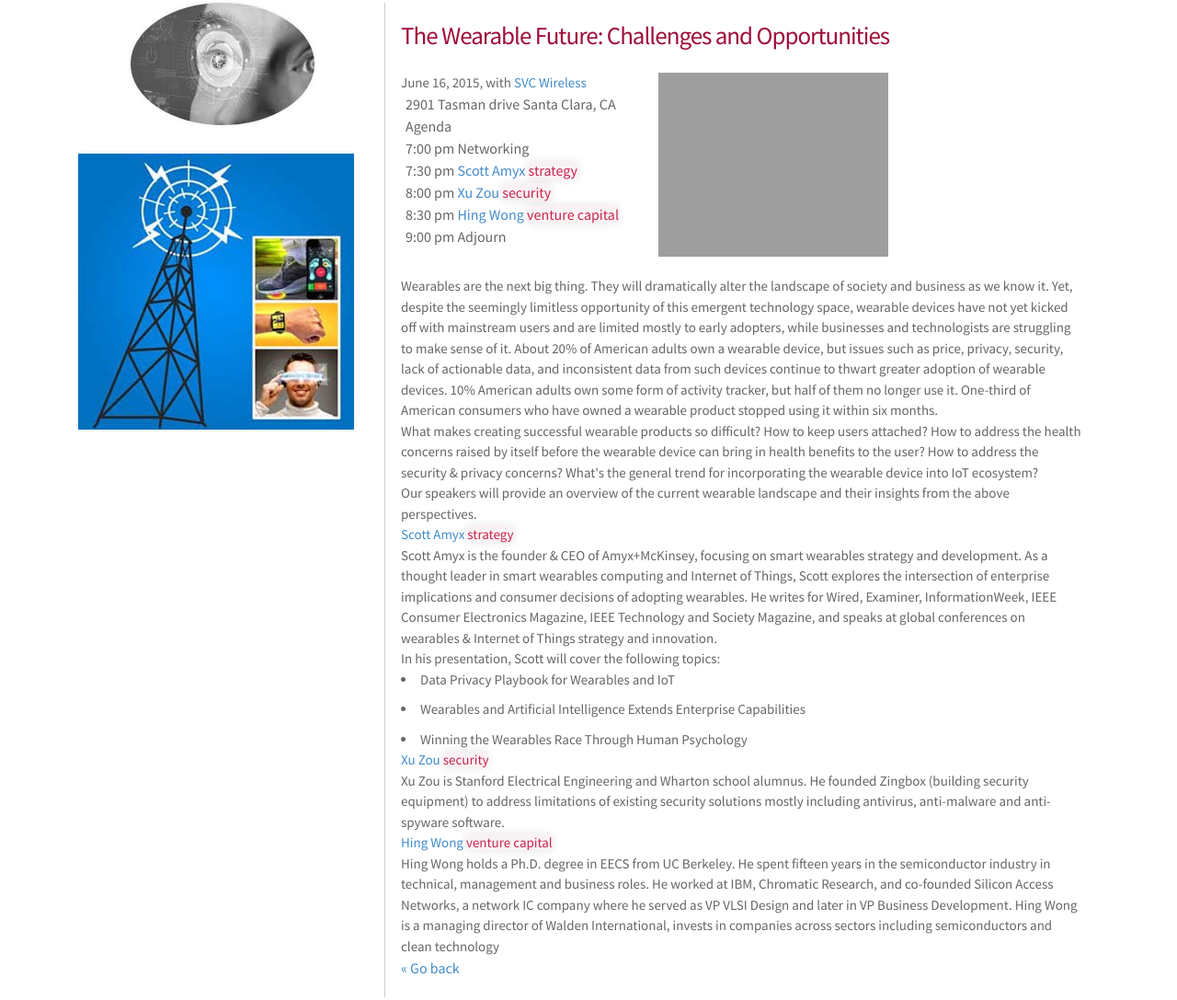
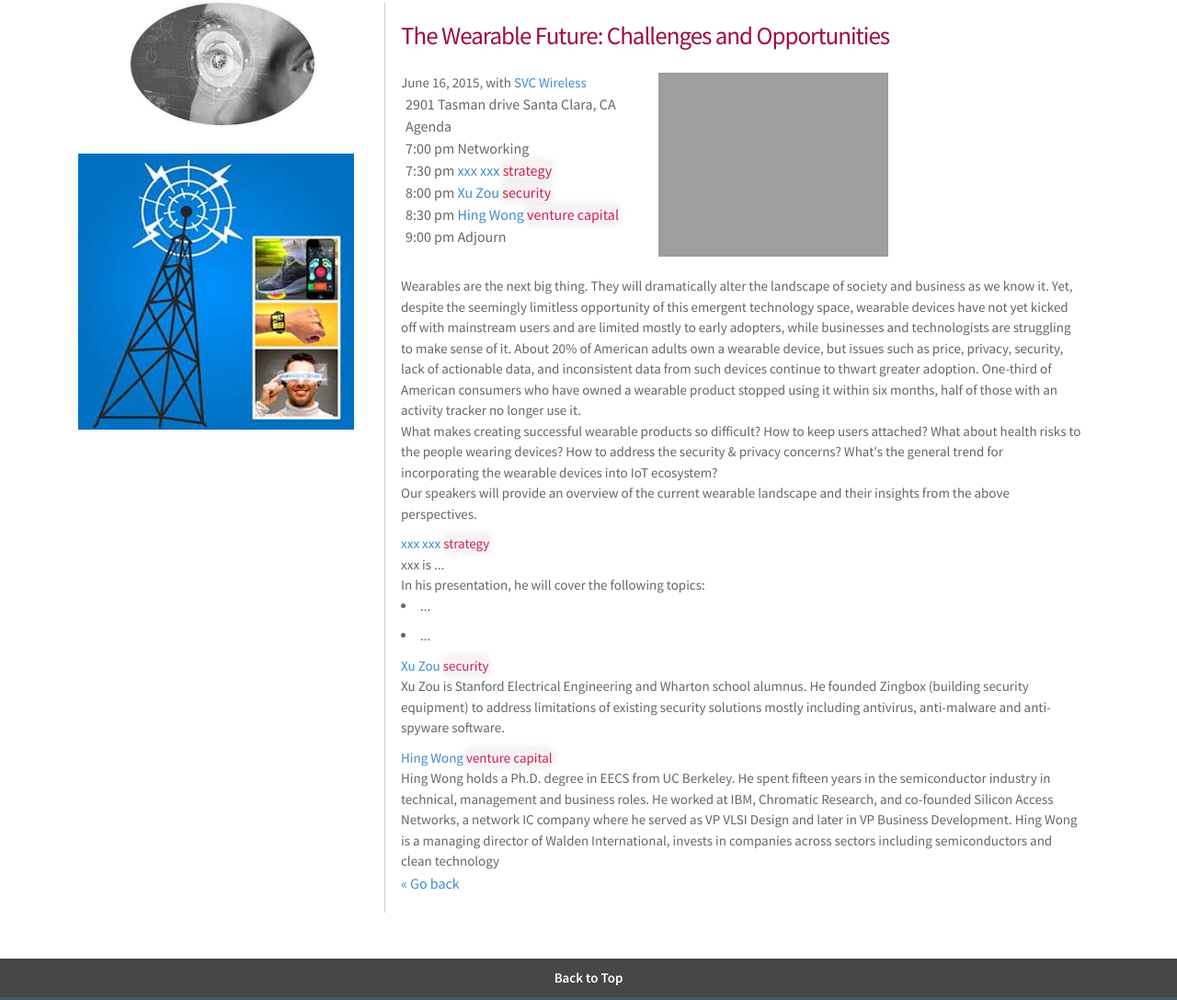
Before and after one commit to iotw/iotw.github.io, a plain HTML site: page events/June-16-2015.html in a window 1280 px wide. Shown: the part 205-1292 px from the top of the page at 92% size. Drawn offline with Linux system fonts and the light colour scheme; grey boxes are pictures that could not be loaded.

Commit message:
change of speakers

```diff
--- a/events/June-16-2015.html
+++ b/events/June-16-2015.html
@@ -4,14 +4,12 @@
   <head>
     <meta charset='utf-8'>
     <meta http-equiv="X-UA-Compatible" content="chrome=1">
-    <meta name="description" content="IoT &amp; Wearables : Speaker: Scott Amyx">
-
+    <meta name="description" content="IoT &amp; Events : June 16th, 2015">
 
     <link rel="stylesheet" type="text/css" media="screen" href="../stylesheets/stylesheet.css">
     <link rel="shortcut icon" href="../images/favicon.ico"/>
     <link href="../stylesheets/bootstrap.min.css" rel="stylesheet">
     <link href="../stylesheets/custom.css" rel="stylesheet">
-
 
     <title>Events: June 16, 2015</title>
   </head>
@@ -64,7 +62,7 @@ Agenda
 7:00 pm     Networking
 	<br>
 7:30 pm
-	<a href="../presenters/scott-amyx.html">Scott Amyx</a>&nbsp;<code>strategy</code>
+	<a href="../presenters/">xxx xxx</a>&nbsp;<code>strategy</code>
 		<br>
 8:00 pm
 		<a href="https://www.linkedin.com/in/xuzou">Xu Zou</a>&nbsp;<code>security</code>
@@ -84,40 +82,36 @@ Agenda
 
 					 About 20% of American adults own a wearable device, but issues such as price, privacy, security,
 					 lack of actionable data, and inconsistent data from such devices continue to
-					 thwart greater adoption of wearable devices.
-					 10% American adults own some form of activity tracker, but half of them no longer use it.
-					 One-third of American consumers who have owned a wearable product stopped using it within six months.
+					 thwart greater adoption.
+
+					 One-third of American consumers who have owned a wearable product stopped using it within six months,
+					 half of those with an activity tracker no longer use it.
 					 <div class = "speaker_page_text">
 					 What makes creating successful wearable products so difficult?
 					 How to keep users attached?
-					 How to address the health concerns raised by itself before the wearable device can bring in
-					 health benefits to the user? How to address the security & privacy concerns?
-                     What's the general trend for incorporating the wearable device into IoT ecosystem?
+					 What about health risks to the people wearing devices?
+					 How to address the security & privacy concerns?
+                     What's the general trend for incorporating the wearable devices into IoT ecosystem?
 <br>
 Our speakers will provide an overview of the current wearable landscape and
 their insights from the above perspectives.
-<br>
-	<a href="../presenters/scott-amyx.html">Scott Amyx</a>&nbsp;<code>strategy</code>
+<p></p>
+	<a href="../presenters/">xxx xxx</a>&nbsp;<code>strategy</code>
 		<br>
 
-Scott Amyx is the founder & CEO of Amyx+McKinsey, focusing on smart wearables strategy
-and development. As a thought leader in smart wearables computing and Internet of Things,
-Scott explores the intersection of enterprise implications and consumer decisions of adopting wearables.
-He writes for Wired, Examiner, InformationWeek, IEEE Consumer Electronics Magazine, IEEE Technology and Society Magazine,
-and speaks at global conferences on wearables & Internet of Things strategy and innovation.
+xxx is ...
 <br>
-In his presentation, Scott will cover the following topics:
-<li>Data Privacy Playbook for Wearables and IoT
-<li>Wearables and Artificial Intelligence Extends Enterprise Capabilities
-<li>Winning the Wearables Race Through Human Psychology
-<br>
+In his presentation, he will cover the following topics:
+<li> ...
+<li> ...
+<p></p>
 		<a href="https://www.linkedin.com/in/xuzou">Xu Zou</a>&nbsp;<code>security</code>
 	<br>
  Xu Zou is Stanford Electrical Engineering and Wharton school alumnus.
 He founded Zingbox (building security equipment) to address limitations of existing security solutions mostly including
 antivirus, anti-malware and anti-spyware software.
 
-	<br>
+<p></p>
 
 			<a href="https://www.linkedin.com/in/hingwong8">Hing Wong</a>&nbsp;<code>venture capital</code>
 	<br>
```
Also changed, not shown: presenters/index.html (+13 -3 lines).
